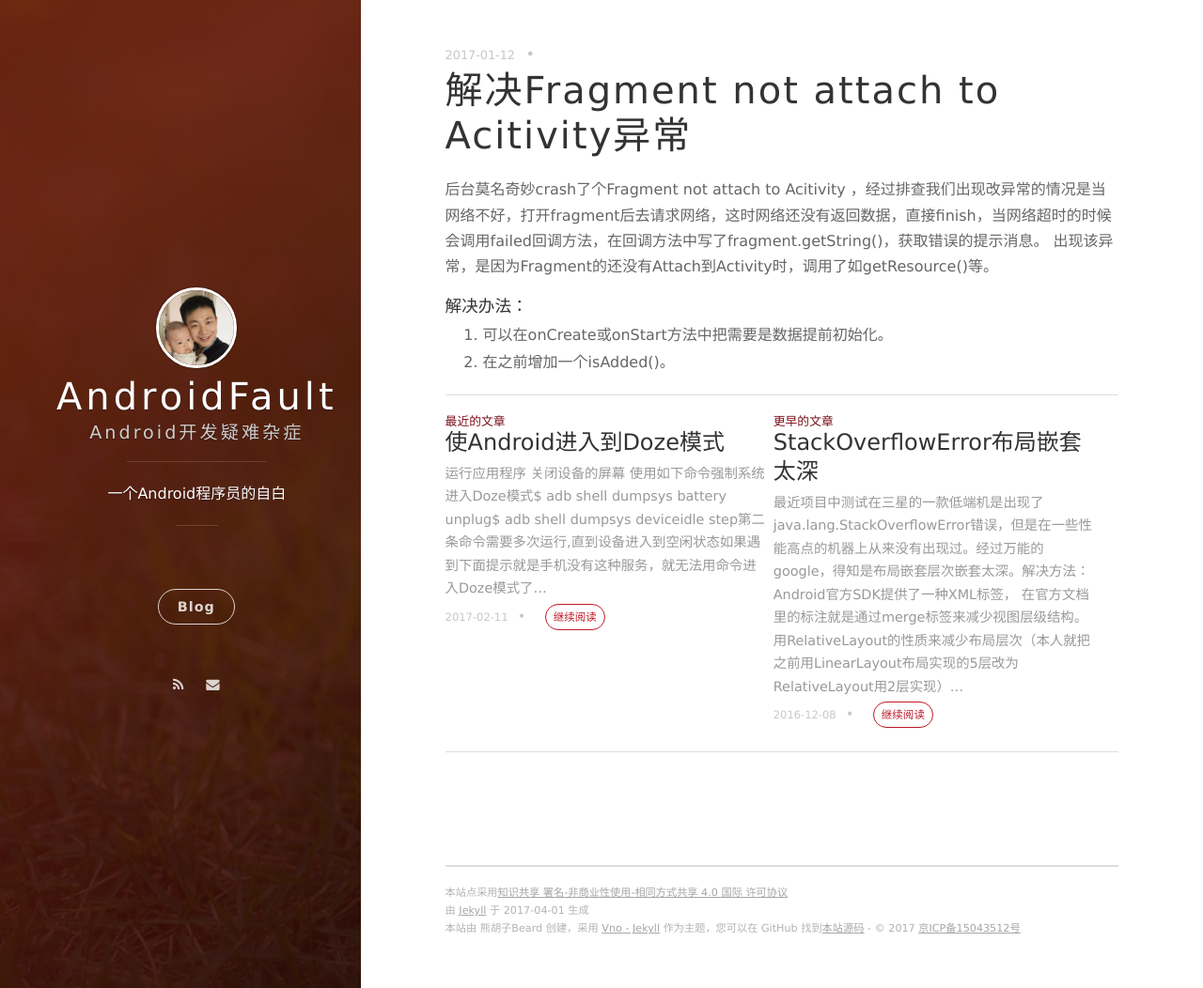
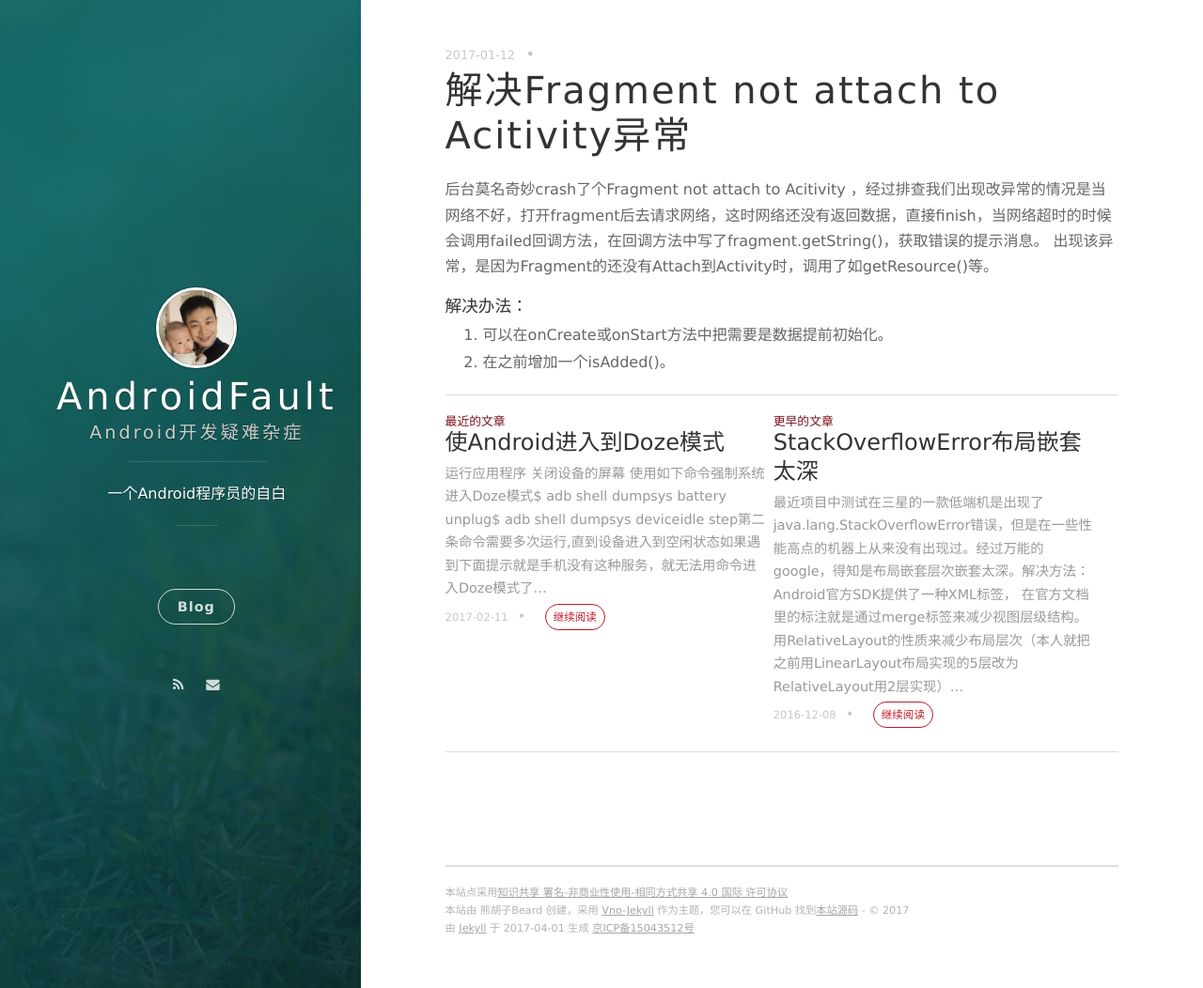
Before and after one commit to xiongtingjin/androidfault, a Jekyll site: the page built from _posts/2017-01-12-fragment-not-attach-activity.md, in a window 1280 px wide and 1052 px high. Shown: the whole window at 94% size. Built offline with Jekyll 4.4.1, drawn with Linux system fonts in a browser that asks for light colours; nearby versions of some CDN libraries; comment, search, counter and statistics services are not loaded.

Commit message:
修改cover颜色为绿色，修改文章名称

```diff
--- a/_config.yml
+++ b/_config.yml
@@ -13,7 +13,7 @@ permalink: /:year/:month/:title/
 highlighter: rouge
 
 # supported colors: blue, green, purple, red, orange or slate. If you need clear, leave it empty.
-cover_color: red
+cover_color: green
 
 # The blog button should not be removed.
 blog_button:
--- a/_includes/footer.html
+++ b/_includes/footer.html
@@ -1,8 +1,7 @@
 <section class="footer">
     <footer>
     	<span class="footer__copyright">本站点采用<a href="http://creativecommons.org/licenses/by-nc-sa/4.0/">知识共享 署名-非商业性使用-相同方式共享 4.0 国际 许可协议</a></span>
-        <span class="footer__copyright">由 <a href="https://jekyllrb.com">Jekyll</a> 于 {{ site.time | date: "%F" }} 生成</span>
-        <span class="footer__copyright">本站{% if site.creator %}由 {{site.creator}} 创建，{% endif %}采用 <a href="https://github.com/xiongtingjin/androidfault">Vno - Jekyll</a> 作为主题，您可以在 GitHub 找到<a href="https://github.com/xiongtingjin/androidfault">本站源码</a> - &copy; {{site.time | date: "%Y"}} <a href="http://www.miitbeian.gov.cn/">京ICP备15043512号</a></span>
-
+        <span class="footer__copyright">本站{% if site.creator %}由 {{site.creator}} 创建，{% endif %}采用 <a href="https://github.com/xiongtingjin/androidfault">Vno-Jekyll</a> 作为主题，您可以在 GitHub 找到<a href="https://github.com/xiongtingjin/androidfault">本站源码</a> - &copy; {{site.time | date: "%Y"}}</span>
+		<span class="footer__copyright">由 <a href="https://jekyllrb.com">Jekyll</a> 于 {{ site.time | date: "%F" }} 生成 <a href="http://www.miitbeian.gov.cn/">京ICP备15043512号</a></span>
     </footer>
 </section>
```
Also changed, not shown: _posts/2016-09-21-fragment-on-activity-result.md (renamed from _posts/2016-09-21-Fragment-onactivityresult.md), _posts/2016-09-28-activity-not-found-exception.md (renamed from _posts/2016-09-28-activitynotfoundexception-error.md), _posts/2016-10-18-array-index-outof-bounds-exception.md (renamed from _posts/2016-10-18-arrayindexoutofboundsexception-hashmap.md), _posts/2016-11-18-transaction-too-large-exception.md (renamed from _posts/2016-11-18-transactiontoolargeexception-error.md), _posts/2016-12-08-stack-overflow-error.md (renamed from _posts/2016-12-08-stackoverflowerror-deep.md), _posts/2017-01-12-fragment-not-attach-activity.md (renamed from _posts/2017-01-12-fragmentnotattach-activity.md), _posts/2017-02-24-action-on-save-instance-state.md (renamed from _posts/2017-02-24-action-onsaveinstancestate.md), assets/images/post/doze_1.jpg (renamed from assets/post/doze_1.jpg), assets/images/post/doze_2.jpg (renamed from assets/post/doze_2.jpg).
